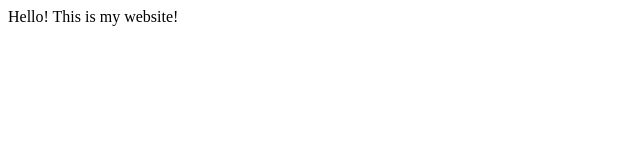
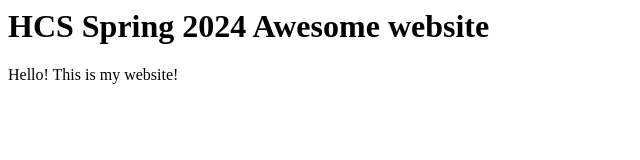
Before and after one commit to vierth/hcs2024webdemo, a plain HTML site: page index.html in a window 1280 px wide. Shown: the whole page, without its empty margins (0-640 px from the left). Drawn offline with Linux system fonts and the light colour scheme.

Commit message:
Update index.html

```diff
--- a/index.html
+++ b/index.html
@@ -1,5 +1,6 @@
 <html>
   <body>
+    <h1>HCS Spring 2024 Awesome website</h1>
     <p>Hello! This is my website!</p>
   </body>
 </html>
```
